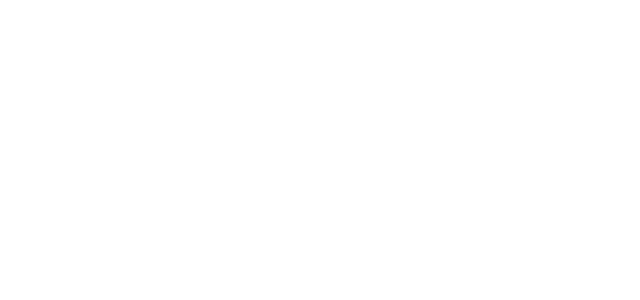
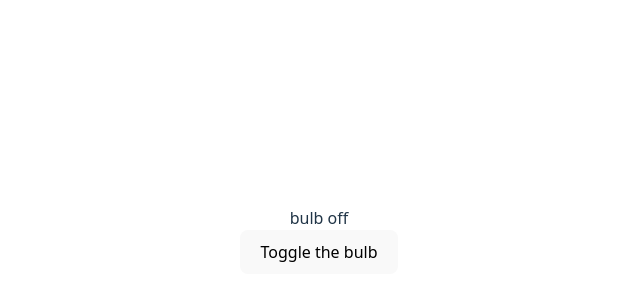
Before and after one commit to AnakinCodeWalker/code, a React (Vite) app in the folder React/week-10.2-ContextApi/: page / in a window 1280 px wide. Shown: the part 160-460 px from the top of the page, without its empty margins (321-961 px from the left). Built offline with nearby package versions, Linux system fonts and the light colour scheme.

Commit message:
Rolling up the states

```diff
--- a/React/week-10.2-ContextApi/src/App.jsx
+++ b/React/week-10.2-ContextApi/src/App.jsx
@@ -1,8 +1,51 @@
+import { useState } from 'react'
 import './App.css'
 
+// THIS IS ROLLING UP THE STATE.
+
+// usually props are passed from parent to child.
+// we can pass props child to parent but u should not.
+
+// if something is need in the child just define it into parent and pass via prop -without ContextApi
+
+
+
+// rolling up the state or prop drilling
 function App() {
-return <>
 
-</>
+  return <div>
+    <LightBulb />
+  </div>
 }
+
+function LightBulb() {
+ const [bulb, setBulb] = useState(false)
+//  now pass it into prop , whatever they want.
+ return <div>
+    <BulbState bulb={bulb} />
+    <ToggleBulbState setBulb={setBulb} />
+  </div>
+
+}
+
+// the problem is setBulb variable is here and i have to update it in other Component.
+// here we have to roll up the state and define the variable into the lowest common
+// anscestor
+function BulbState({bulb}) {
+  // const [bulb, setBulb] = useState(false)
+  return <div>
+    {bulb ? "bulb on" : "bulb off"}
+  </div>
+}
+
+function ToggleBulbState({setBulb}) {
+  return <div>
+    <button onClick={function(){
+      setBulb(b=>{return !b})  //just an arrow function that will return but if u add { } u have to return things manually
+    }}>
+      Toggle the bulb
+    </button>
+  </div>
+}
+
 export default App
```
